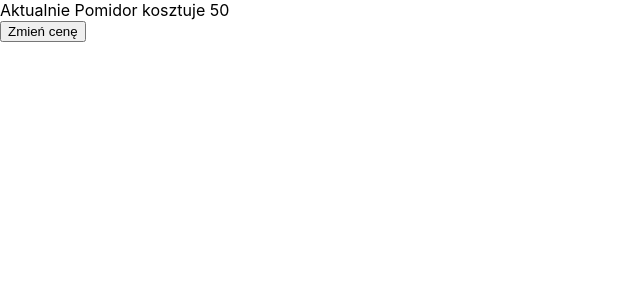
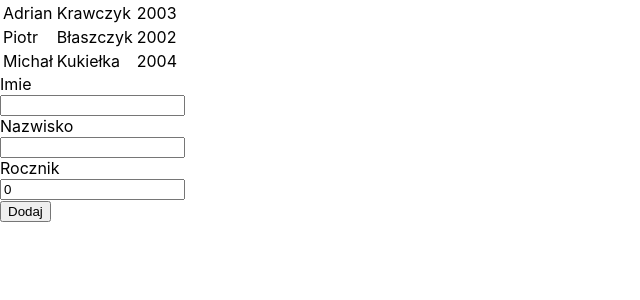
Before and after one commit to adriankrawczyk/ReactExercises, a React (Create React App) app: page / in a window 1280 px wide. Shown: the top 300 px of the page, without its empty margins (0-640 px from the left). Built offline with nearby package versions, Linux system fonts and the light colour scheme.

Commit message:
zadanie 5

```diff
--- a/src/App.tsx
+++ b/src/App.tsx
@@ -1,11 +1,11 @@
 import React from "react";
 import "./App.css";
-import Aktualizacja from "./components/inne/Aktualizacja.tsx";
+import StudentManager from "./components/studenci/StudentManager.tsx";
 
 function App() {
   return (
     <>
-      <Aktualizacja />
+      <StudentManager />
     </>
   );
 }
--- /dev/null
+++ b/src/components/studenci/Dodawanie.tsx
@@ -0,0 +1,31 @@
+import React, { useState } from "react";
+import Student from "./Student.tsx";
+
+function Dodawanie({ students, setStudents }) {
+  const [imie, setImie] = useState<String | null>("");
+  const [nazwisko, setNazwisko] = useState<String | null>("");
+  const [rocznik, setRocznik] = useState<number>(0);
+  const add = () => {
+    if (imie?.length === 0 || nazwisko?.length === 0) return;
+    setStudents([...students, { imie, nazwisko, rocznik } as Student]);
+  };
+  return (
+    <>
+      <div>Imie</div>
+      <input onChange={(e) => setImie(e.target.value)} />
+      <div>Nazwisko</div>
+      <input onChange={(e) => setNazwisko(e.target.value)} />
+      <div>Rocznik</div>
+      <input
+        value={rocznik}
+        onChange={(e) => {
+          setRocznik(parseInt(e.target.value) || 0);
+        }}
+      />
+      <br />
+      <button onClick={add}>Dodaj</button>
+    </>
+  );
+}
+
+export default Dodawanie;
--- /dev/null
+++ b/src/components/studenci/Student.tsx
@@ -0,0 +1,7 @@
+interface Student {
+  imie: String;
+  nazwisko: String;
+  rocznik: number;
+}
+
+export default Student;
--- /dev/null
+++ b/src/components/studenci/StudentManager.tsx
@@ -0,0 +1,30 @@
+import React, { useState } from "react";
+import Dodawanie from "./Dodawanie.tsx";
+import Student from "./Student.tsx";
+
+function StudentManager() {
+  const [students, setStudents] = useState<Array<Student>>([
+    { imie: "Adrian", nazwisko: "Krawczyk", rocznik: 2003 },
+    { imie: "Piotr", nazwisko: "Błaszczyk", rocznik: 2002 },
+    { imie: "Michał", nazwisko: "Kukiełka", rocznik: 2004 },
+  ]);
+
+  return (
+    <>
+      <table>
+        {students.map(({ imie, nazwisko, rocznik }: Student) => {
+          return (
+            <tr>
+              <td>{imie}</td>
+              <td>{nazwisko}</td>
+              <td>{rocznik}</td>
+            </tr>
+          );
+        })}
+      </table>
+      <Dodawanie students={students} setStudents={setStudents} />
+    </>
+  );
+}
+
+export default StudentManager;
```
Also changed, not shown: src/components/studenci/Studenci.tsx (added, +31 -0 lines).
